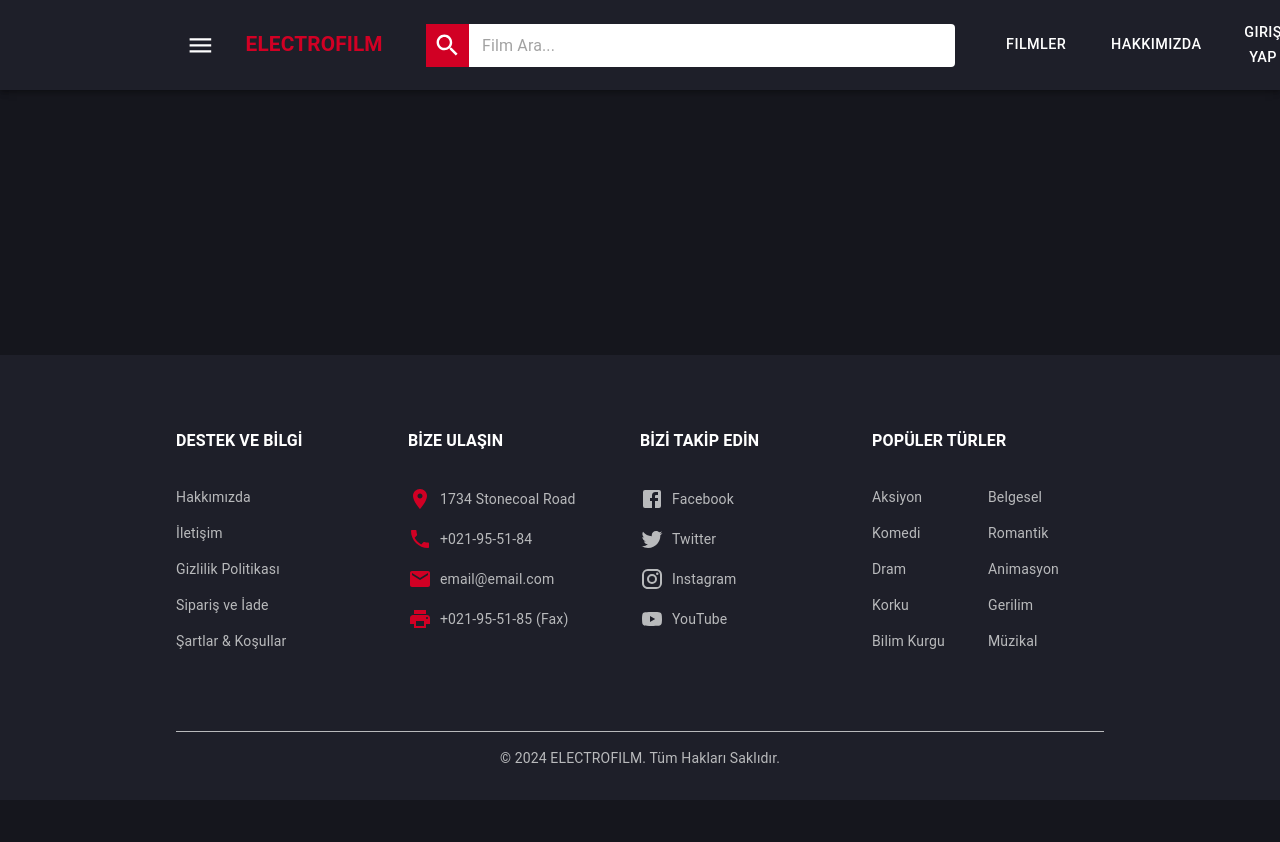
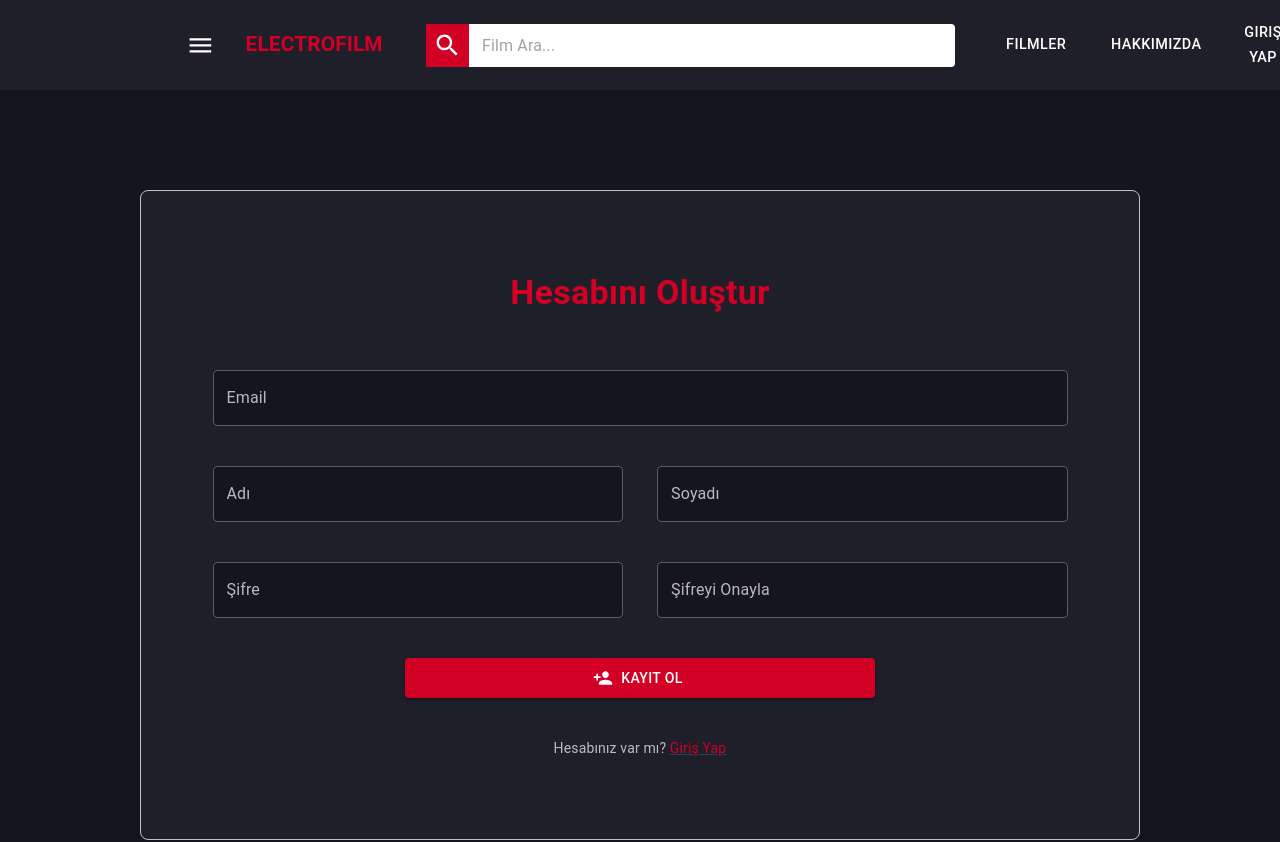
Before and after one commit to safakcivelek/film-management-frontend, a React (Create React App) app: page /register in a window 1280 px wide. Shown: the top 842 px of the page. Before the commit the page ends 800 px from the top, so only its background shows below. Built offline with nearby package versions, Linux system fonts and the light colour scheme.

Commit message:
feat: Design and add Login and Register pages

```diff
--- a/src/App.js
+++ b/src/App.js
@@ -7,6 +7,8 @@
 import '../src/css/globalStyles.css';
 import FilmListPage from './components/film/filmList';
 import FilmDetail from './components/filmDetail/filmDetail';
+import Register from './components/auth/register';
+import Login from './components/auth/login';
 
 function App() {
   return (
@@ -14,17 +16,19 @@
     <Router>
       <div id="root">
 
-        <Navbar /> {/* Navbar, uygulamanın üst kısmında sabit olarak görünecek */}
+        <Navbar />
 
         <main style={{ flex: '1' }}>
           <Routes>
-            <Route path="/" element={<Homepage />} /> {/* Ana sayfa route'u */}
-            <Route path="/films" element={<FilmListPage />} /> {/* Filmler sayfası route'u */}
+            <Route path="/" element={<Homepage />} />
+            <Route path="/films" element={<FilmListPage />} />
             <Route path="/film/:id" element={<FilmDetail />} />
+            <Route path="/login" element={<Login />} />
+            <Route path="/register" element={<Register />} />
           </Routes>
         </main>
 
-        <Footer /> {/* Footer, uygulamanın alt kısmında sabit olarak görünecek */}
+        <Footer />
 
       </div>
     </Router>
--- /dev/null
+++ b/src/components/auth/login.jsx
@@ -0,0 +1,99 @@
+import React, { useState } from 'react';
+import { Box, Button, TextField, Typography, Link, Container } from '@mui/material';
+import { styled } from '@mui/system';
+import LoginIcon from '@mui/icons-material/Login';
+
+
+const StyledContainer = styled(Container)({
+  backgroundColor: '#1E1F29',
+  width: 610,
+  height: 550,
+  display: 'flex',
+  flexDirection: 'column',
+  alignItems: 'center',
+  justifyContent: 'center',
+  borderRadius: '8px',
+  padding: '24px',
+  border: '1px solid silver',
+});
+
+
+const StyledTextField = styled(TextField)({
+  backgroundColor: '#15161D',
+  marginBottom: '40px',
+  width: '90%',
+  '& .MuiInputBase-root': {
+    color: 'white',
+  },
+  '& .MuiInputLabel-root': {
+    color: 'rgba(255, 255, 255, 0.7)',
+  },
+  '& .MuiOutlinedInput-root': {
+    '& fieldset': {
+      borderColor: 'rgba(255, 255, 255, 0.3)',
+    },
+    '&:hover fieldset': {
+      borderColor: 'rgba(255, 255, 255, 0.5)',
+    },
+    '&.Mui-focused fieldset': {
+      borderColor: 'rgba(255, 255, 255, 0.7)',
+    },
+  },
+});
+
+
+const StyledButton = styled(Button)({
+  backgroundColor: '#D10024',
+  color: 'white',
+  marginBottom: '16px',
+  width: '90%',
+  '&:hover': {
+    backgroundColor: '#B0001B',
+  },
+});
+
+
+const Login = () => {
+  const [email, setEmail] = useState('');
+  const [password, setPassword] = useState('');
+
+  const handleLogin = () => {
+    // Giriş işlemi
+  };
+
+  return (
+    <Box sx={{ display: 'flex', flexDirection: 'column', alignItems: 'center', backgroundColor: '#15161D' }}>
+      <Box sx={{ flex: 1, minHeight: '100px' }} />
+      <StyledContainer>
+        <Typography variant="h5" sx={{ mb: 7, color: '#D10024' }}>ELECTROFILM</Typography>
+        <StyledTextField
+          label="Email"
+          type="email"
+          variant="outlined"
+          value={email}
+          onChange={(e) => setEmail(e.target.value)}
+        />
+        <StyledTextField
+          label="Şifre"
+          type="password"
+          variant="outlined"
+          value={password}
+          onChange={(e) => setPassword(e.target.value)}
+        />
+        <StyledButton
+          variant="contained"
+          startIcon={<LoginIcon />}
+          onClick={handleLogin}
+        >
+          Giriş Yap
+        </StyledButton>
+        <Typography variant="body2" sx={{ color: 'rgba(255, 255, 255, 0.7)', mt: 3 }}>
+          Hesabınız yok mu? <Link href="/register" sx={{ color: '#D10024' }}>Kayıt Ol</Link>
+        </Typography>
+      </StyledContainer>
+      <Box sx={{ flex: 1, minHeight: '100px' }} />
+    </Box>
+  );
+};
+
+export default Login;
--- /dev/null
+++ b/src/components/auth/register.jsx
@@ -0,0 +1,161 @@
+import React, { useState } from 'react';
+import { Box, Button, TextField, Typography, Link, Container } from '@mui/material';
+import { styled } from '@mui/system';
+import PersonAddIcon from '@mui/icons-material/PersonAdd';
+
+// Styled Container for the register form
+const StyledContainer = styled(Container)({
+  backgroundColor: '#1E1F29',
+  width: 1000, // Increased width to 1000px
+  height: 650, // Adjusted height
+  display: 'flex',
+  flexDirection: 'column',
+  alignItems: 'center',
+  justifyContent: 'center',
+  borderRadius: '8px',
+  padding: '24px',
+  border: '1px solid silver',
+});
+
+// Styled TextField for all input fields
+const StyledTextField = styled(TextField)({
+  backgroundColor: '#15161D',
+  marginBottom: '40px', // Same margin as in Login form
+  width: '90%',
+  '& .MuiInputBase-root': {
+    color: 'white',
+  },
+  '& .MuiInputLabel-root': {
+    color: 'rgba(255, 255, 255, 0.7)',
+  },
+  '& .MuiOutlinedInput-root': {
+    '& fieldset': {
+      borderColor: 'rgba(255, 255, 255, 0.3)',
+    },
+    '&:hover fieldset': {
+      borderColor: 'rgba(255, 255, 255, 0.5)',
+    },
+    '&.Mui-focused fieldset': {
+      borderColor: 'rgba(255, 255, 255, 0.7)',
+    },
+  },
+});
+
+// Styled Box for fields that are side by side
+const SideBySideBox = styled(Box)({
+  display: 'flex',
+  justifyContent: 'space-between',
+  width: '90%',
+  marginBottom: '40px', // Same margin as in Login form
+});
+
+// Styled TextField for side by side fields
+const SideBySideTextField = styled(TextField)({
+  backgroundColor: '#15161D',
+  width: '48%',
+  '& .MuiInputBase-root': {
+    color: 'white',
+  },
+  '& .MuiInputLabel-root': {
+    color: 'rgba(255, 255, 255, 0.7)',
+  },
+  '& .MuiOutlinedInput-root': {
+    '& fieldset': {
+      borderColor: 'rgba(255, 255, 255, 0.3)',
+    },
+    '&:hover fieldset': {
+      borderColor: 'rgba(255, 255, 255, 0.5)',
+    },
+    '&.Mui-focused fieldset': {
+      borderColor: 'rgba(255, 255, 255, 0.7)',
+    },
+  },
+});
+
+// Styled Button for the sign-up button
+const StyledButton = styled(Button)({
+  backgroundColor: '#D10024',
+  color: 'white',
+  marginBottom: '16px',
+  width: '55%', // Adjusted width to cover more area
+  height: '40px', // Reverted height to original
+  '&:hover': {
+    backgroundColor: '#B0001B',
+  },
+});
+
+// Register component
+const Register = () => {
+  const [firstName, setFirstName] = useState('');
+  const [lastName, setLastName] = useState('');
+  const [email, setEmail] = useState('');
+  const [password, setPassword] = useState('');
+  const [confirmPassword, setConfirmPassword] = useState('');
+
+  const handleRegister = () => {
+    // Kayıt işlemi
+  };
+
+  return (
+    <Box sx={{ display: 'flex', flexDirection: 'column', alignItems: 'center', backgroundColor: '#15161D' }}>
+      <Box sx={{ flex: 1, minHeight: '100px' }} />
+      <StyledContainer>
+        <Typography variant="h4" sx={{ mb: 7, color: '#D10024', fontWeight: 'bold' }}>Hesabını Oluştur</Typography>
+        <StyledTextField
+          label="Email"
+          type="email"
+          variant="outlined"
+          value={email}
+          onChange={(e) => setEmail(e.target.value)}
+        />
+        <SideBySideBox>
+          <SideBySideTextField
+            label="Adı"
+            type="text"
+            variant="outlined"
+            value={firstName}
+            onChange={(e) => setFirstName(e.target.value)}
+          />
+          <SideBySideTextField
+            label="Soyadı"
+            type="text"
+            variant="outlined"
+            value={lastName}
+            onChange={(e) => setLastName(e.target.value)}
+          />
+        </SideBySideBox>
+        <SideBySideBox>
+          <SideBySideTextField
+            label="Şifre"
+            type="password"
+            variant="outlined"
+            value={password}
+            onChange={(e) => setPassword(e.target.value)}
+          />
+          <SideBySideTextField
+            label="Şifreyi Onayla"
+            type="password"
+            variant="outlined"
+            value={confirmPassword}
+            onChange={(e) => setConfirmPassword(e.target.value)}
+          />
+        </SideBySideBox>
+        <Box sx={{ display: 'flex', justifyContent: 'center', width: '90%' }}>
+          <StyledButton
+            variant="contained"
+            startIcon={<PersonAddIcon />}
+            onClick={handleRegister}
+          >
+            Kayıt Ol
+          </StyledButton>
+        </Box>
+        <Typography variant="body2" sx={{ color: 'rgba(255, 255, 255, 0.7)', mt: 3 }}>
+          Hesabınız var mı? <Link href="/login" sx={{ color: '#D10024' }}>Giriş Yap</Link>
+        </Typography>
+      </StyledContainer>
+      <Box sx={{ flex: 1, minHeight: '100px' }} />
+    </Box>
+  );
+};
+
+export default Register;
```
Also changed, not shown: src/components/homepage/Homepage.jsx (+2 -12 lines).
